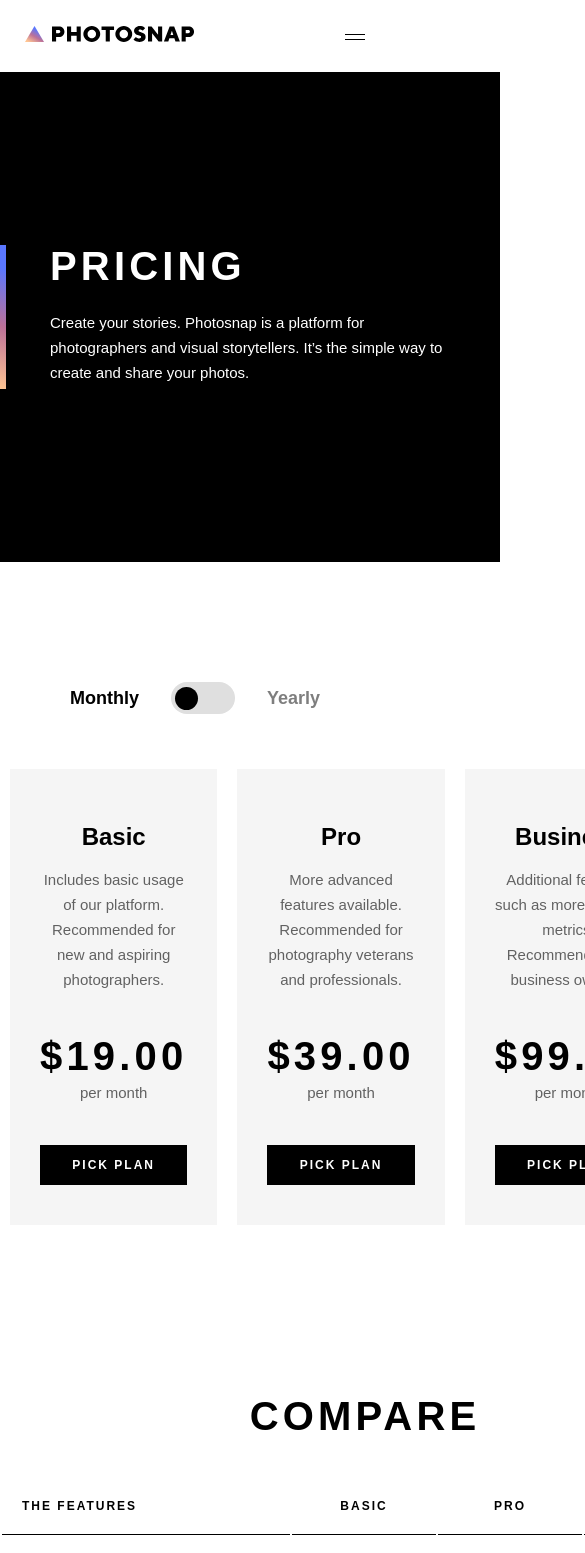
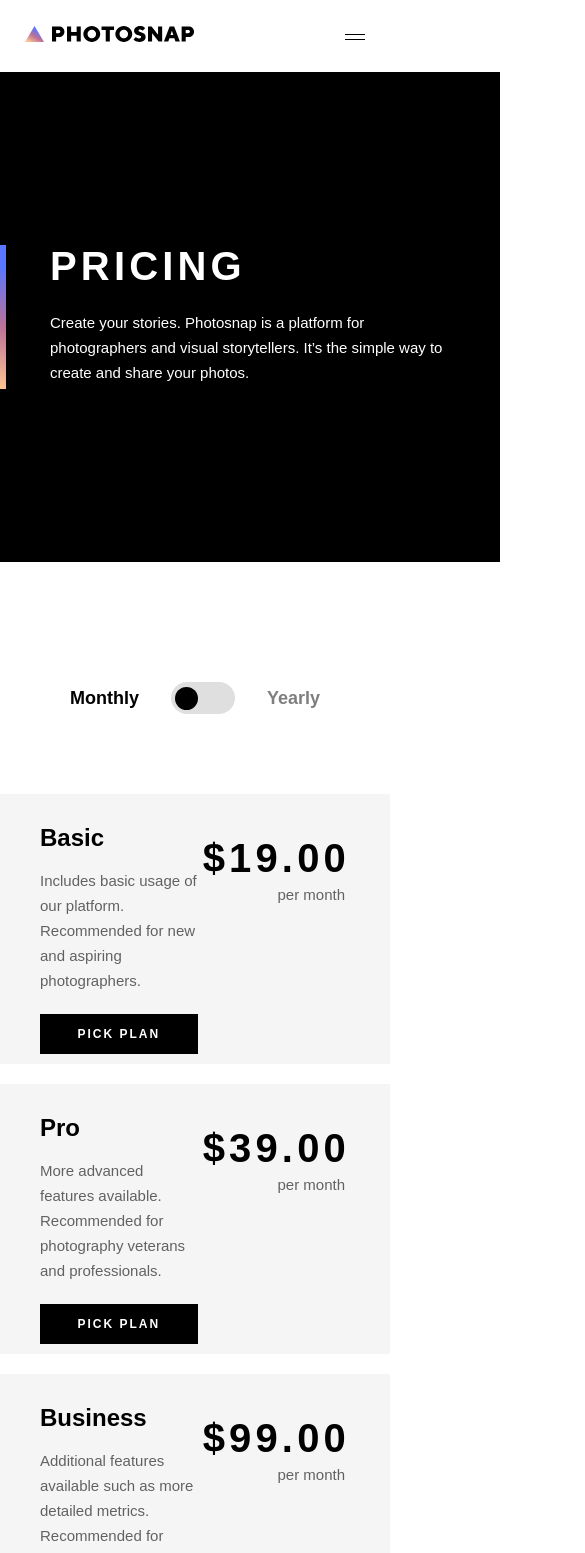
Before and after one commit to ding-09/photosnap, a React (Create React App) app: page /pricing in a window 390 px wide. Shown: the top 1553 px of the page, 585 px wide, since content can reach past the window. Built offline with nearby package versions, Linux system fonts and the light colour scheme; the HTML template or start-up script is replaced by a standard one.

Commit message:
updated tablet responsive behavior for Pricing page

```diff
--- a/src/pages/Pricing.js
+++ b/src/pages/Pricing.js
@@ -70,56 +70,50 @@ const Pricing = () => {
               <h3 id="yearly">Yearly</h3>
             </div>
           </PriceToggle>
-          <PriceList>
+          <PriceTable>
             <PriceCard>
-              <div className="text-container">
-                <section className="intro">
+              <div className="intro">
                 <h2>Basic</h2>
                 <p>
-                    Includes basic usage of our platform. Recommended for new
-                    and aspiring photographers.
+                  Includes basic usage of our platform. Recommended for new and
+                  aspiring photographers.
                 </p>
-                </section>
-                <section className="price">
-                  <h3 className="heading">{displayPrice.basic}</h3>
+              </div>
+              <div className="pricing">
+                <h3 className="heading">$19.00</h3>
                 <p>per month</p>
-                </section>
+              </div>
               <RectangleButton black>PICK PLAN</RectangleButton>
-              </div>
             </PriceCard>
-            <PriceCard className="middle-card">
-              <div className="text-container">
-                <section className="intro">
+            <PriceCard id="pro">
+              <div className="intro">
                 <h2>Pro</h2>
                 <p>
-                    More advanced features available. Recommended for
-                    photography veterans and professionals.
+                  More advanced features available. Recommended for photography
+                  veterans and professionals.
                 </p>
-                </section>
-                <section className="price">
-                  <h3 className="heading">{displayPrice.pro}</h3>
+              </div>
+              <div className="pricing">
+                <h3 className="heading">$39.00</h3>
                 <p>per month</p>
-                </section>
+              </div>
               <RectangleButton black>PICK PLAN</RectangleButton>
-              </div>
             </PriceCard>
             <PriceCard>
-              <div className="text-container">
-                <section className="intro">
+              <div className="intro">
                 <h2>Business</h2>
                 <p>
-                    Additional features such as more detailed metrics.
+                  Additional features available such as more detailed metrics.
                   Recommended for business owners.
                 </p>
-                </section>
-                <section className="price">
-                  <h3 className="heading">{displayPrice.business}</h3>
+              </div>
+              <div className="pricing">
+                <h3 className="heading">$99.00</h3>
                 <p>per month</p>
-                </section>
+              </div>
               <RectangleButton black>PICK PLAN</RectangleButton>
-              </div>
             </PriceCard>
-          </PriceList>
+          </PriceTable>
         </div>
       </PricingSection>
       <FeaturesSection>
@@ -218,43 +212,56 @@ const Pricing = () => {
   );
 };
 
-const FeaturesSection = styled.div`
-  width: 73rem;
-  min-height: 62rem;
-  margin: 0 auto 16rem;
+const PriceTable = styled.section`
+  max-height: 47rem;
+  margin-top: 8rem;
+  display: flex;
+  #pro {
+    margin: 0 2rem;
+  }
+  @media (max-width: 768px) {
+    flex-direction: column;
+    max-height: 86rem;
+    #pro {
+      margin: 2rem 0;
+    }
+  }
 `;
 
-const FeaturesTable = styled.table`
-  font-size: 1.2rem;
-  line-height: 1.6rem;
-  letter-spacing: 2px;
-  width: 100%;
-  caption {
-    padding-bottom: 5.6rem;
+const PriceCard = styled.article`
+  background: #f5f5f5;
+  display: flex;
+  flex-direction: column;
+  text-align: center;
+  height: 40.7rem;
+  padding: 0 2rem;
+  justify-content: space-evenly;
+  position: relative;
+  h2 {
+    padding-bottom: 1.8rem;
   }
-  .left {
+  p {
+    opacity: 0.6;
+  }
+  @media (max-width: 768px) {
+    height: 27rem;
     text-align: left;
-    padding-left: 2rem;
-    width: 40%;
+    justify-content: space-around;
+    .intro, button {
+      width: 45%;
+      margin-left: 2rem;
     }
-  th,
-  td {
-    text-align: center;
-    width: 14rem;
+    .intro {
+      margin-top: 2rem;
     }
-  thead {
-    th {
-      padding-bottom: 2rem;
-      border-bottom: 1px solid #000000;
+    .pricing {
+      position: absolute;
+      top: 4rem;
+      right: 4rem;
+      p {
+        text-align: right;
+        padding-right: 5px;
       }
-  }
-  tbody {
-    tr {
-    }
-    th,
-    td {
-      padding: 2.3rem 0;
-      border-bottom: 1px solid #dfdfdf;
     }
   }
 `;
@@ -277,7 +284,7 @@ const HeroText = styled.article`
     height: 14.4rem;
   }
   .text-container {
-    min-width: 38rem;
+    min-width: 37.5rem;
     width: 40rem;
     height: 15rem;
     margin: 5rem;
@@ -360,55 +367,43 @@ const PriceToggle = styled.section`
   }
 `;
 
-const PriceList = styled.section`
-  width: 100%;
-  min-height: 47rem;
-  margin-top: 4.8rem;
-  display: flex;
-  align-items: center;
+const FeaturesSection = styled.div`
+  max-width: 73rem;
+  min-height: 62rem;
+  margin: 0 auto 16rem;
 `;
 
-const PriceCard = styled.article`
-  flex-basis: 35rem;
-  min-height: 40.7rem;
-  margin: 0 1rem;
-  padding: 5.5rem 3rem 4rem;
-  background: #f5f5f5;
-  cursor: pointer;
-  &:hover {
-    padding-top: 8rem;
-    padding-bottom: 7rem;
-    background: #000000;
-    color: #ffffff;
-    border-radius: 0.5rem;
-    transition: 0.6s;
-    button {
-      transition: 0.3s;
-      background: #ffffff;
-      color: #000000;
-      &:hover {
-        background: #dfdfdf;
+const FeaturesTable = styled.table`
+  font-size: 1.2rem;
+  line-height: 1.6rem;
+  letter-spacing: 2px;
+  width: 100%;
+  caption {
+    padding-bottom: 5.6rem;
+  }
+  .left {
+    text-align: left;
+    padding-left: 2rem;
+    width: 40%;
+  }
+  th,
+  td {
+    text-align: center;
+    width: 14rem;
+  }
+  thead {
+    th {
+      padding-bottom: 2rem;
+      border-bottom: 1px solid #000000;
     }
   }
+  tbody {
+    tr {
     }
-  .text-container {
-    height: 100%;
-    width: 100%;
-    text-align: center;
-    .intro {
-      margin-bottom: 4rem;
-      h2 {
-        padding-bottom: 1.8rem;
-      }
-    }
-    .price {
-      margin-bottom: 4rem;
-    }
-    button {
-      width: 100%;
-    }
-    p {
-      opacity: 0.6;
+    th,
+    td {
+      padding: 2.3rem 0;
+      border-bottom: 1px solid #dfdfdf;
     }
   }
 `;
```
Also changed, not shown: 1 other file (tests, documents, lock files or other folders). Lines whose indentation alone changed are shown as unchanged.
